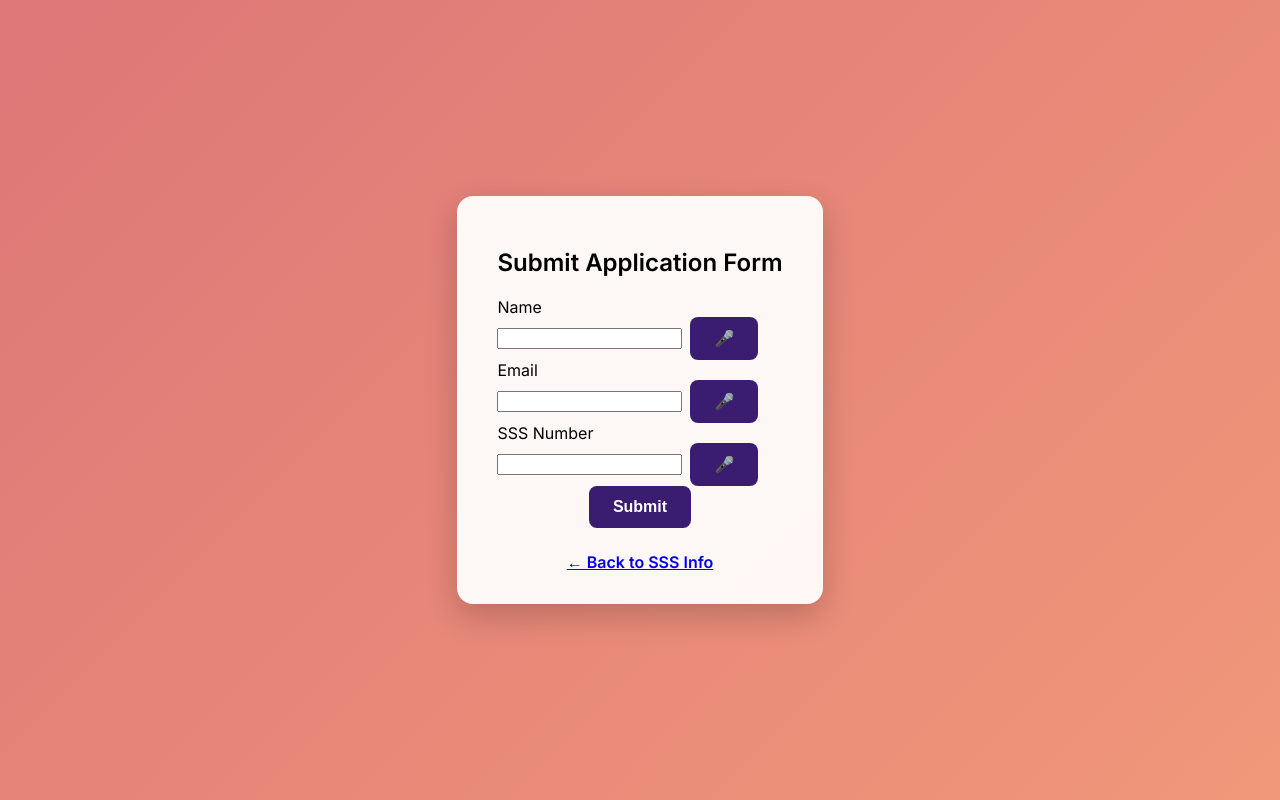
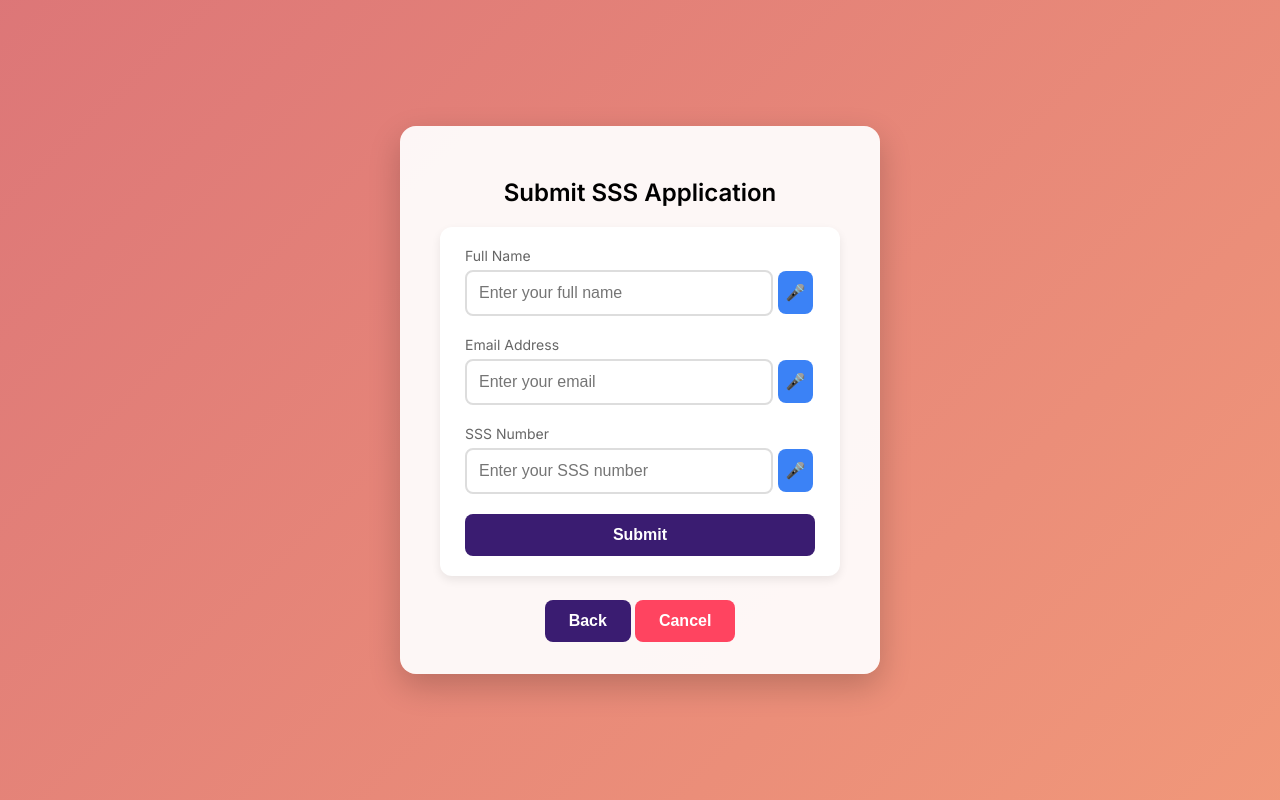
Before and after one commit to gAccnt/gAccnt.github.io, a plain HTML site: page sss-form.html in a window 1280 px wide. Drawn offline with Linux system fonts and the light colour scheme.

Commit message:
Add files via upload

```diff
--- a/sss-form.html
+++ b/sss-form.html
@@ -5,33 +5,93 @@
   <meta name="viewport" content="width=device-width, initial-scale=1.0" />
   <title>SSS Application Form</title>
   <link rel="stylesheet" href="style.css" />
+  <style>
+
+  .form-container {
+    background: #fff;
+    padding: 20px 25px;
+    border-radius: 12px;
+    box-shadow: 0 4px 10px rgba(0,0,0,0.08);
+    width: 350px;
+  }
+  .form-group {
+    margin-bottom: 20px;
+  }
+  label {
+    display: block;
+    font-size: 14px;
+    color: #666;
+    margin-bottom: 6px;
+  }
+  input {
+    width: 80%;
+    padding: 12px;
+    border: 2px solid #ddd;
+    border-radius: 8px;
+    font-size: 16px;
+    outline: none;
+    transition: border-color 0.2s, box-shadow 0.2s;
+  }
+  input:focus {
+    border-color: #3b82f6;
+    box-shadow: 0 0 0 3px rgba(59, 130, 246, 0.2);
+  }
+  .btn {
+    width: 100%;
+    padding: 12px;
+    background: #3b82f6;
+    color: white;
+    font-size: 16px;
+    border: none;
+    border-radius: 8px;
+    cursor: pointer;
+    transition: background 0.2s;
+  }
+  .btn:hover {
+    background: #2563eb;
+  }
+  .vbtn {
+    padding: 0.75rem 0.5rem !important;
+    font-size: 1rem !important;
+    font-weight: 600 !important;
+    border: none !important;
+    border-radius: 8px !important;
+    background: #3b82f6 !important;
+    color: #fff !important;
+    cursor: pointer !important;
+    transition: background 0.3s !important;
+  }
+  .vbtn:hover {
+    background: #2563eb !important;
+  }
+</style>
 </head>
 <body>
   <div class="container">
-    <h2>Submit Application Form</h2>
+    <h2>Submit SSS Application</h2>
     <form id="sssForm">
-      <div class="form-group">
-        <label for="name">Name</label>
-        <div style="display: flex; gap: 0.5rem; align-items: center;">
-          <input type="text" id="name" name="name" required />
-          <button type="button" onclick="startVoiceInput('name')">🎤</button>
+      <div class="form-container">
+
+        <div class="form-group">
+          <label for="name">Full Name</label>
+          <input type="text" id="name" name="name" required placeholder="Enter your full name">
+          <button type="button" class="vbtn" onclick="startVoiceInput('name')">🎤</button>
         </div>
+
+        <div class="form-group">
+          <label for="email">Email Address</label>
+          <input type="email" id="email" name="email" required placeholder="Enter your email">
+          <button type="button" class="vbtn" onclick="startVoiceInput('email')">🎤</button>
+        </div>
+
+        <div class="form-group">
+          <label for="sss">SSS Number</label>
+          <input type="text" id="sssNumber" name="sssNumber" required placeholder="Enter your SSS number">
+          <button type="button" class="vbtn" onclick="startVoiceInput('sssNumber')">🎤</button>
+        </div>
+
+        <button class="btn" id="voiceBtn">Submit</button>
       </div>
-      <div class="form-group">
-        <label for="email">Email</label>
-        <div style="display: flex; gap: 0.5rem; align-items: center;">
-          <input type="email" id="email" name="email" required />
-          <button type="button" onclick="startVoiceInput('email')">🎤</button>
-        </div>
-      </div>
-      <div class="form-group">
-        <label for="sssNumber">SSS Number</label>
-        <div style="display: flex; gap: 0.5rem; align-items: center;">
-          <input type="text" id="sssNumber" name="sssNumber" required />
-          <button type="button" onclick="startVoiceInput('sssNumber')">🎤</button>
-        </div>
-      </div>
-      <button type="submit" id="voiceBtn">Submit</button>
     </form>
 
     <div id="result" style="display: none; margin-top: 2rem;">
@@ -47,7 +107,9 @@
     </div>
 
     <div class="back">
-      <a href="sss.html">&larr; Back to SSS Info</a>
+      <!-- <a href="sss.html">&larr; Back to SSS Info</a> -->
+       <button class="backBtn" onclick="window.location.href='sss.html'">Back</button>
+       <button class="cancelBtn"  onclick="window.location.href='index.html'">Cancel</button>
     </div>
   </div>
 
```
